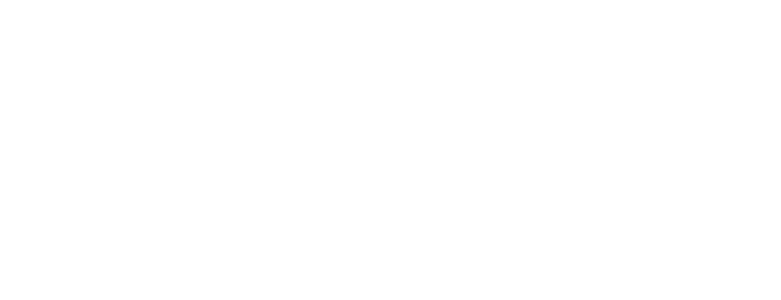
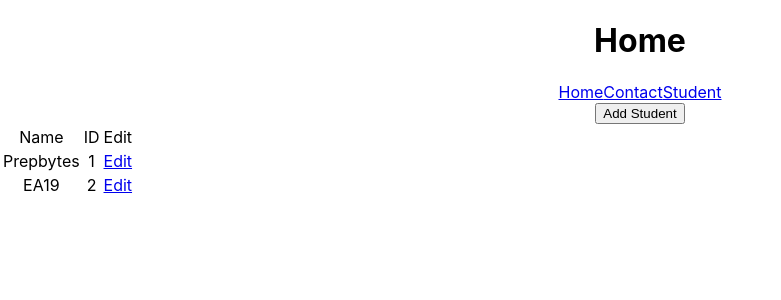
Before and after one commit to manojkumars313/REACT_LEARNING, a React (Create React App) app: page /Student in a window 1280 px wide. Shown: the top 300 px of the page, without its empty margins (0-781 px from the left). Built offline with nearby package versions, Linux system fonts and the light colour scheme.

Commit message:
handson-6

```diff
--- a/package.json
+++ b/package.json
@@ -8,6 +8,7 @@
     "@testing-library/user-event": "^13.5.0",
     "react": "^18.2.0",
     "react-dom": "^18.2.0",
+    "react-router-dom": "^6.8.2",
     "react-scripts": "5.0.1",
     "web-vitals": "^2.1.4"
   },
--- a/src/App.js
+++ b/src/App.js
@@ -1,7 +1,12 @@
 import "./App.css";
+import RouterComponent from "./Router";
 
 function App() {
-  return <div className="App"></div>;
+  return (
+    <div className="App">
+      <RouterComponent />
+    </div>
+  );
 }
 
 export default App;
--- /dev/null
+++ b/src/Compo/AddStudent.js
@@ -0,0 +1,34 @@
+import React, { useContext } from "react";
+import { useNavigate } from "react-router-dom";
+import DataContext from "../ContextData";
+
+function AddStudent() {
+  const ContextData = useContext(DataContext);
+  const Navigate = useNavigate();
+
+  const Addobj = {
+    name: "",
+    id: "",
+  };
+
+  const handleChange = (e) => {
+    Addobj[e.target.name] = e.target.value;
+  };
+
+  const handleAdd = () => {
+    ContextData.entries.push(Addobj);
+    Navigate("/student");
+  };
+
+  return (
+    <div>
+      <input placeholder="name" name="name" onChange={handleChange}></input>
+      <input placeholder="id..." name="id" onChange={handleChange}></input>
+      <button type="button" onClick={handleAdd}>
+        Add NewStudent
+      </button>
+    </div>
+  );
+}
+
+export default AddStudent;
--- /dev/null
+++ b/src/Compo/Contact.js
@@ -0,0 +1,13 @@
+import React from "react";
+import Nav from "./Nav";
+
+function Contact() {
+  return (
+    <div>
+      <Nav />
+      <h1>Contact</h1>
+    </div>
+  );
+}
+
+export default Contact;
--- /dev/null
+++ b/src/Compo/Edit.js
@@ -0,0 +1,50 @@
+import React, { useContext } from "react";
+import { useLocation, useNavigate } from "react-router-dom";
+
+import DataContext from "../ContextData";
+
+function Edit() {
+  const ContextData = useContext(DataContext);
+  console.log(ContextData);
+
+  const index = useLocation().state.Data;
+  console.log(index);
+
+  const Navigate = useNavigate();
+
+  const updateObj = {
+    name: ContextData.entries[index].name,
+    id: ContextData.entries[index].id,
+  };
+  const handleChange = (e) => {
+    updateObj[e.target.name] = e.target.value;
+    console.log(updateObj);
+  };
+
+  const handleUpdate = () => {
+    ContextData.entries[index] = updateObj;
+    console.log(updateObj);
+
+    // Navigate("/Student");
+    Navigate(-1);
+  };
+  return (
+    <div>
+      <input
+        placeholder={ContextData.entries[index].name}
+        name="name"
+        onChange={handleChange}
+      ></input>
+      <input
+        placeholder={ContextData.entries[index].id}
+        name="id"
+        onChange={handleChange}
+      ></input>
+      {/* /* {Data.entries[index].name}
+      {Data.entries[index].id} */}
+      <button onClick={handleUpdate}>Update</button>
+    </div>
+  );
+}
+
+export default Edit;
--- /dev/null
+++ b/src/Compo/Home.js
@@ -0,0 +1,19 @@
+import React from "react";
+import { Link } from "react-router-dom";
+import Nav from "./Nav";
+
+function Home() {
+  return (
+    <div>
+      <h1>Home</h1>
+
+      <Nav />
+
+      <Link to="/">Home</Link>
+      <Link to="/Contact">Contact</Link>
+      <Link to="/Student">Student</Link>
+    </div>
+  );
+}
+
+export default Home;
--- /dev/null
+++ b/src/Compo/Nav.js
@@ -0,0 +1,7 @@
+import React from "react";
+
+function Nav() {
+  return <div></div>;
+}
+
+export default Nav;
--- /dev/null
+++ b/src/Compo/Student.js
@@ -0,0 +1,15 @@
+import React from "react";
+import Nav from "./Nav";
+import NewStudent from "./NewStudent";
+
+function Student() {
+  return (
+    <div>
+      <Nav />
+
+      <h1>Student</h1>
+    </div>
+  );
+}
+
+export default Student;
--- /dev/null
+++ b/src/Compo/Table.js
@@ -0,0 +1,42 @@
+import React from "react";
+import { useContext } from "react";
+import ContextData from "../ContextData";
+import { Link } from "react-router-dom";
+// import Nav from "./Nav";
+import Home from "./Home";
+
+function Table() {
+  const DataContext = useContext(ContextData);
+  console.log(DataContext);
+
+  return (
+    <div>
+      <Home />
+      <Link to="/NewStudent">
+        <button>Add Student</button>
+      </Link>
+      <table>
+        <tr>
+          <td>Name</td>
+          <td>ID</td>
+          <td>Edit</td>
+        </tr>
+        <tbody>
+          {DataContext.entries.map((item, index) => (
+            <tr key={index}>
+              <td>{item.name}</td>
+              <td>{item.id}</td>
+              <td>
+                <Link to="/Edit" state={{ Data: index }}>
+                  Edit
+                </Link>
+              </td>
+            </tr>
+          ))}
+        </tbody>
+      </table>
+    </div>
+  );
+}
+
+export default Table;
--- /dev/null
+++ b/src/ContextData.js
@@ -0,0 +1,5 @@
+import { createContext } from "react";
+
+const DataContext = createContext();
+
+export default DataContext;
--- /dev/null
+++ b/src/Router.js
@@ -0,0 +1,61 @@
+import React from "react";
+import { useState } from "react";
+import { BrowserRouter, Routes, Route } from "react-router-dom";
+import Contact from "./Compo/Contact";
+import Home from "./Compo/Home";
+// import Student from "./Compo/Student";
+// import DataContext from "./DataContext";
+import Table from "./Compo/Table";
+import Edit from "./Compo/Edit";
+import AddStudent from "./Compo/AddStudent";
+import DataContext from "./ContextData";
+// import NewStudent from "./Compo/NewStudent";
+
+function RouterComponent() {
+  const [Data, setData] = useState([
+    { name: "Prepbytes", id: 1 },
+    { name: "EA19", id: 2 },
+  ]);
+
+  return (
+    <BrowserRouter>
+      <Routes>
+        <Route path="/" element={<Home />} />
+        <Route path="/Contact" element={<Contact />} />
+
+        <Route
+          path="/Student"
+          element={
+            <DataContext.Provider
+              value={{ entries: Data, updateFunction: setData }}
+            >
+              <Table />
+            </DataContext.Provider>
+          }
+        />
+        <Route
+          path="/Edit"
+          element={
+            <DataContext.Provider
+              value={{ entries: Data, updateFunction: setData }}
+            >
+              <Edit />
+            </DataContext.Provider>
+          }
+        />
+        <Route
+          path="/NewStudent"
+          element={
+            <DataContext.Provider
+              value={{ entries: Data, updateFunction: setData }}
+            >
+              <AddStudent />
+            </DataContext.Provider>
+          }
+        />
+      </Routes>
+    </BrowserRouter>
+  );
+}
+
+export default RouterComponent;
```
Also changed, not shown: 1 other file (tests, documents, lock files or other folders).
